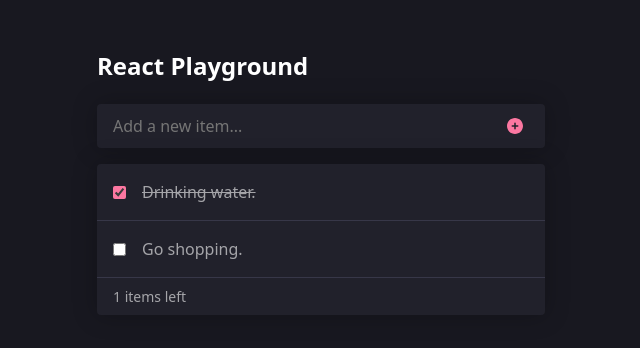
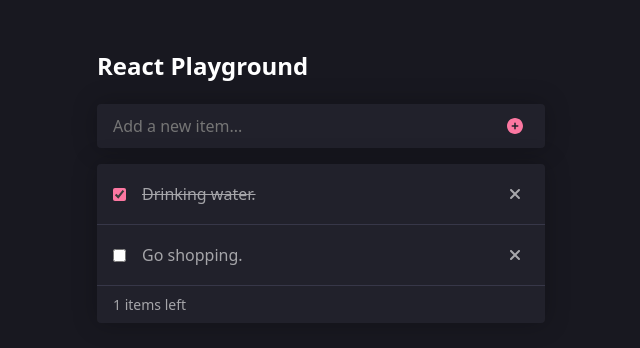
Before and after one commit to vlazaroes/react-playground, a React (Create React App) app: page / in a window 1280 px wide. Shown: the top 348 px of the page, without its empty margins (319-959 px from the left). Built offline with nearby package versions, Linux system fonts and the light colour scheme.

Commit message:
refactor: remove animation of the delete button

```diff
--- a/src/components/ListItem/ListItem.js
+++ b/src/components/ListItem/ListItem.js
@@ -39,7 +39,7 @@ export default class ListItem extends React.Component {
           >
             <img
               className={ListItemStyles.RemoveIcon}
-              src="icons/trash.svg"
+              src="icons/remove.svg"
               alt="Remove item icon"
               height="16"
               weight="16"
--- a/src/components/ListItem/ListItem.module.css
+++ b/src/components/ListItem/ListItem.module.css
@@ -10,10 +10,6 @@
 
 .Item:hover {
   background-color: #2C2C39;
-}
-
-.Item:hover .Options {
-  right: 0;
 }
 
 .ItemCompleted .Label {
@@ -33,24 +29,19 @@
 
 .Options {
   align-items: center;
-  background: linear-gradient(90deg, rgba(33, 33, 43, 0) 0%, rgba(66, 66, 86, 1) 50%);
   display: flex;
-  height: 100%;
-  padding: 0 16px;
-  position: absolute;
-  right: -60px;
-  transition: right 0.15s ease-in-out;
 }
 
 .RemoveButton {
   background-color: transparent;
   border: 0;
   display: flex;
+  opacity: 0.6;
   padding: 6px;
 }
 
 .RemoveButton:hover {
-  filter: brightness(1.2);
+  opacity: 1;
 }
 
 .RemoveIcon {
```
Also changed, not shown: public/icons/remove.svg (added), public/icons/trash.svg (deleted).
